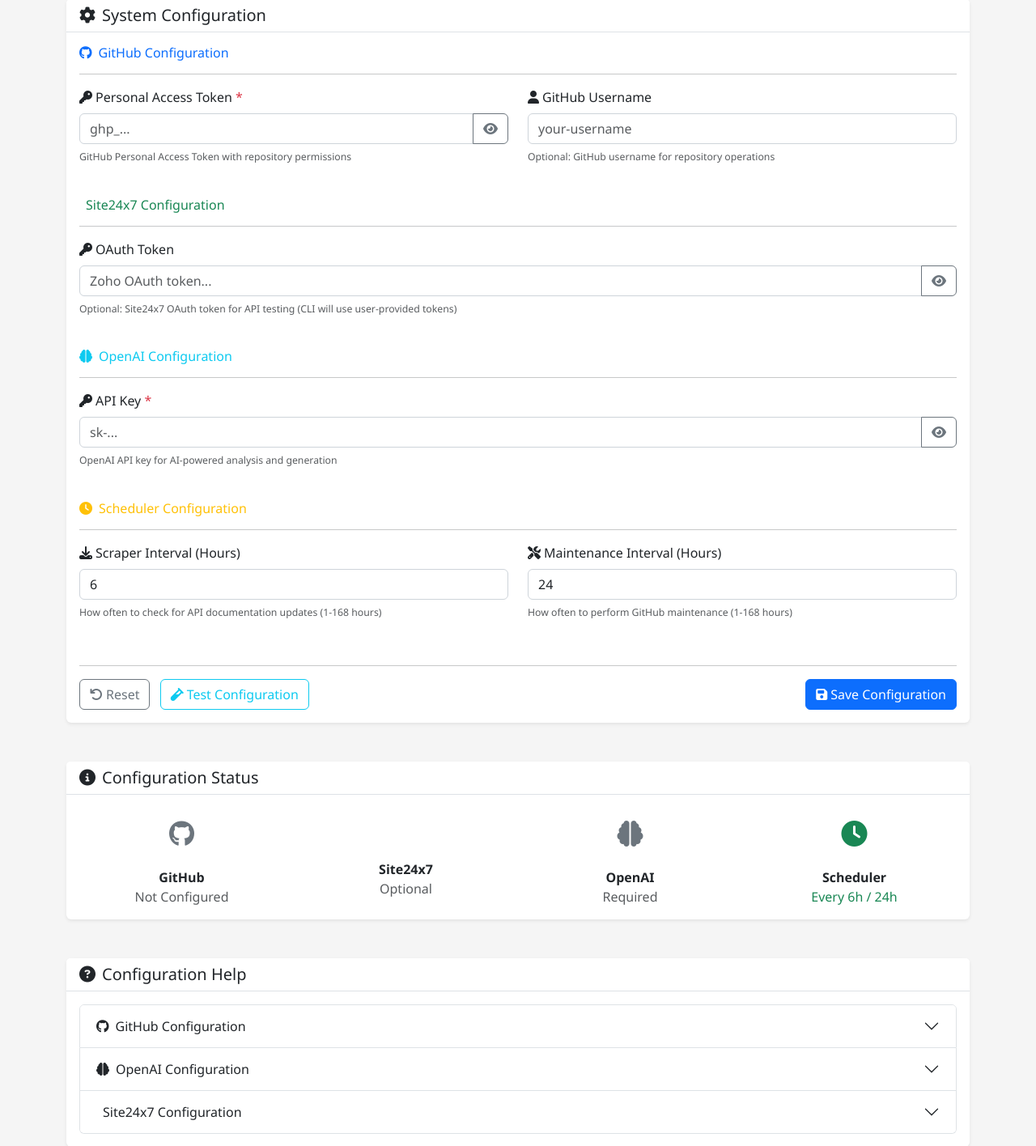
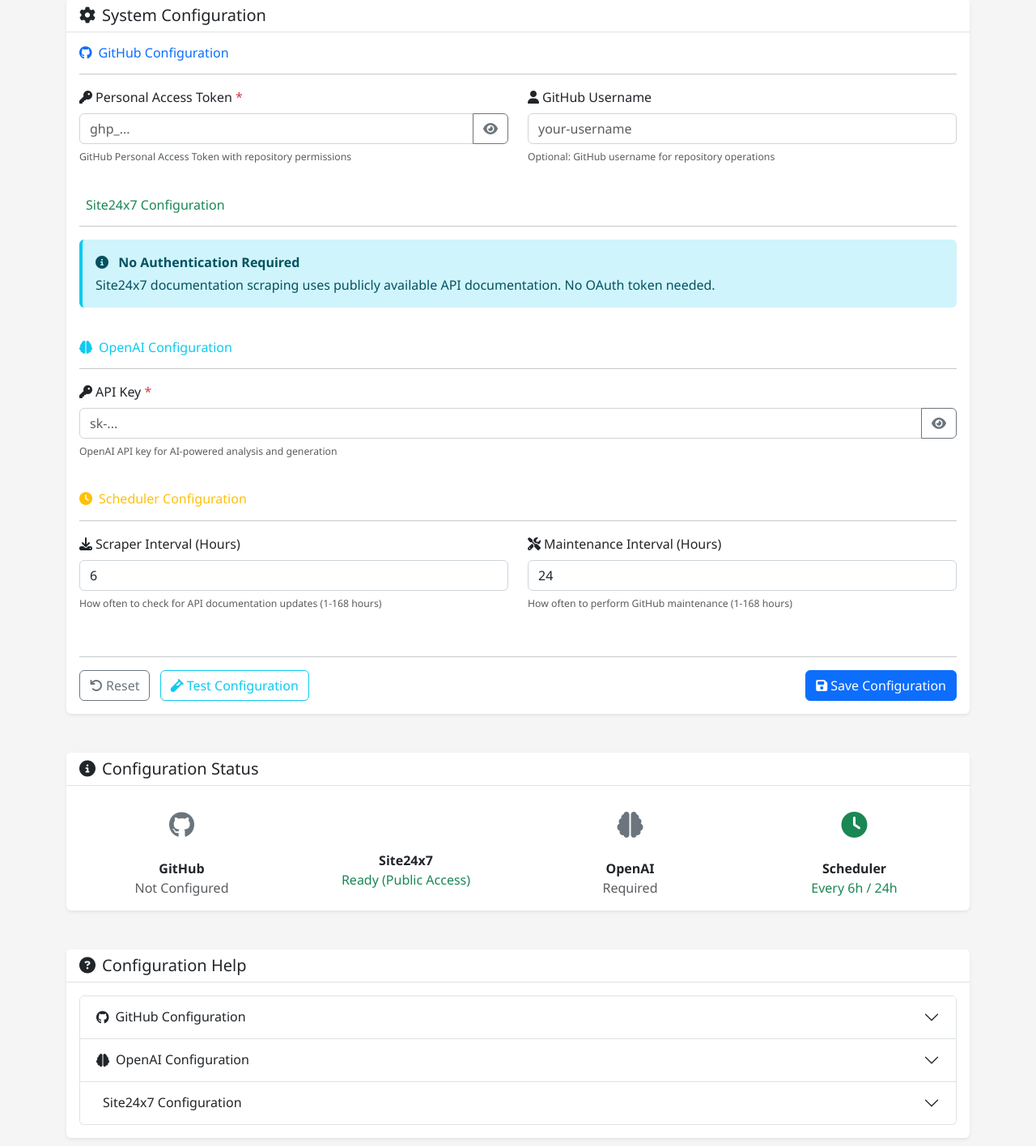
Before and after one commit to pragadheeshtamilarasan/site24x7-cli-ai-agent, a FastAPI app: page /config in a window 1280 px wide. Shown: the part 81-1497 px from the top of the page at 81% size. Run offline with FastAPI, Linux system fonts and the light colour scheme; data that the repository does not hold is empty; parts of the project's set-up code (start-up, migrations or seed data) failed here and were passed over; some libraries are stand-ins or nearby versions.

Commit message:
Update templates/config.html

```diff
--- a/templates/config.html
+++ b/templates/config.html
@@ -110,21 +110,10 @@
                                     <hr>
                                 </div>
                                 <div class="col-md-12">
-                                    <div class="mb-3">
-                                        <label for="site24x7_oauth_token" class="form-label">
-                                            <i class="fas fa-key me-1"></i>OAuth Token
-                                        </label>
-                                        <div class="input-group">
-                                            <input type="password" class="form-control" id="site24x7_oauth_token" name="site24x7_oauth_token"
-                                                   placeholder="Zoho OAuth token..."
-                                                   value="{{ config.get('site24x7_oauth_token', '') }}">
-                                            <button class="btn btn-outline-secondary" type="button" onclick="togglePassword('site24x7_oauth_token')">
-                                                <i class="fas fa-eye"></i>
-                                            </button>
-                                        </div>
-                                        <div class="form-text">
-                                            <small>Optional: Site24x7 OAuth token for API testing (CLI will use user-provided tokens)</small>
-                                        </div>
+                                    <div class="alert alert-info mb-3">
+                                        <i class="fas fa-info-circle me-2"></i>
+                                        <strong>No Authentication Required</strong>
+                                        <p class="mb-0 mt-1">Site24x7 documentation scraping uses publicly available API documentation. No OAuth token needed.</p>
                                     </div>
                                 </div>
                             </div>
@@ -249,8 +238,8 @@
                                         <i class="fas fa-monitor-heart-rate fa-2x text-{{ 'success' if config.get('site24x7_oauth_token') else 'secondary' }}"></i>
                                     </div>
                                     <div class="fw-bold">Site24x7</div>
-                                    <div class="text-{{ 'success' if config.get('site24x7_oauth_token') else 'muted' }}">
-                                        {{ 'Configured' if config.get('site24x7_oauth_token') else 'Optional' }}
+                                    <div class="text-success">
+                                        Ready (Public Access)
                                     </div>
                                 </div>
                             </div>
```
